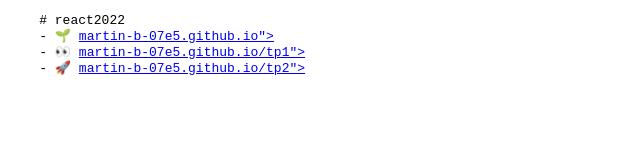
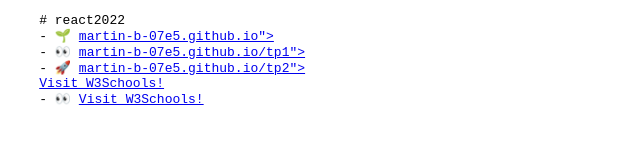
Before and after one commit to martin-b-07e5/mb, a plain HTML site: page index.html in a window 1280 px wide. Shown: the whole page, without its empty margins (0-640 px from the left). Drawn offline with Linux system fonts and the light colour scheme.

Commit message:
anchor not working

```diff
--- a/index.html
+++ b/index.html
@@ -19,6 +19,8 @@
     - 🌱 <a href="https://martin-b-07e5.github.io/" target="_blank">martin-b-07e5.github.io"></a>
     - 👀 <a href="https://martin-b-07e5.github.io/tp1" target="_blank">martin-b-07e5.github.io/tp1"></a>
     - 🚀 <a href="https://martin-b-07e5.github.io/tp2" target="_blank">martin-b-07e5.github.io/tp2"></a>
+    <a href="https://www.w3schools.com/" target="_blank">Visit W3Schools!</a>
+    - 👀 <a href="https://www.w3schools.com/" target="_blank">Visit W3Schools!</a>
   </pre>
 
   <!-- Optional JavaScript -->
```
